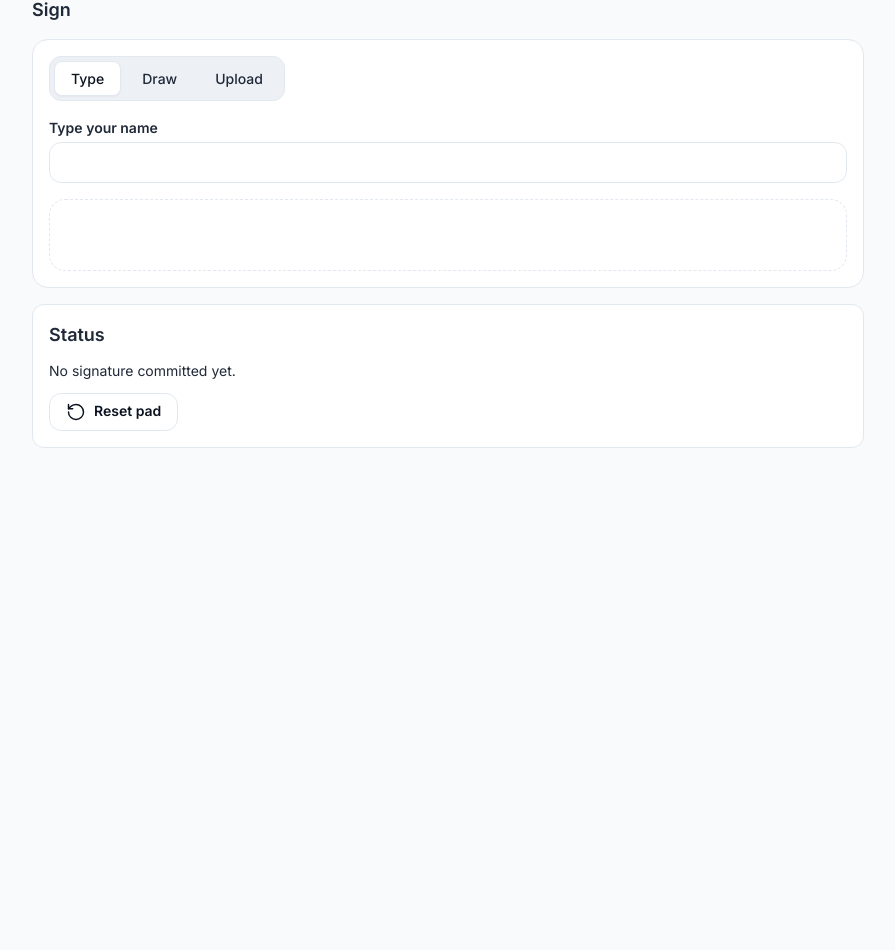
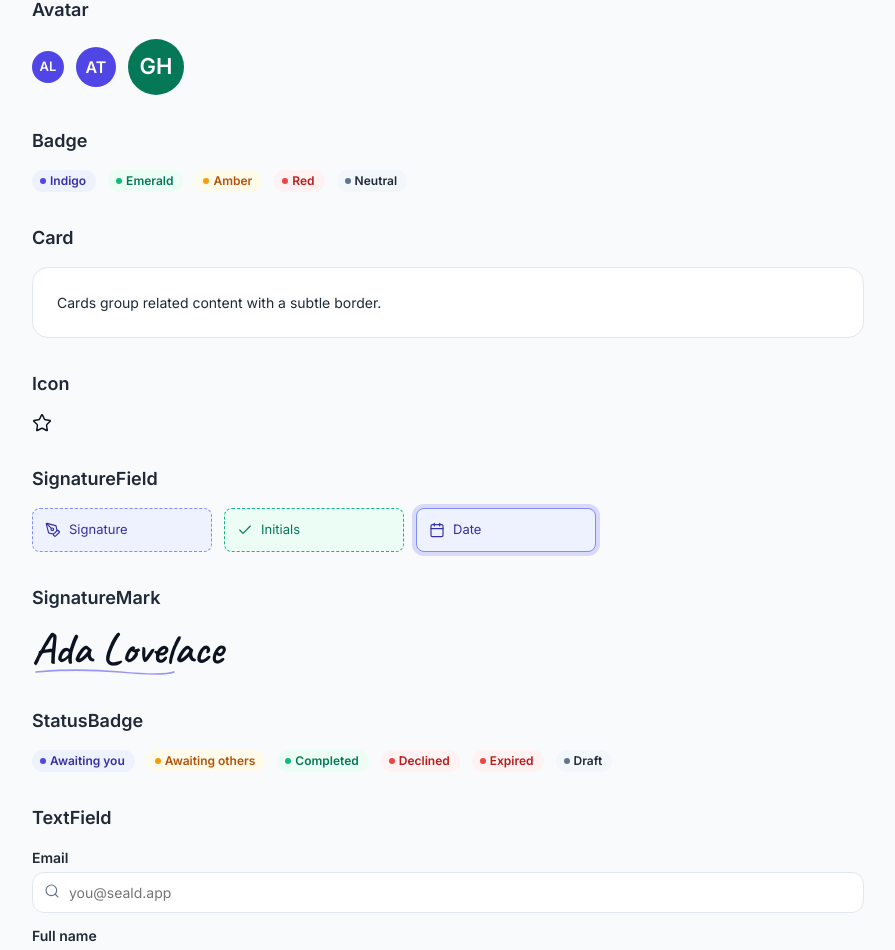
Before and after one commit to eliranRP/seald, a React (Vite) app: page / in a window 1280 px wide. Shown: the part 560-1510 px from the top of the page, without its empty margins (192-1087 px from the left). Before the commit the page ends 1040 px from the top, so only its background shows below. Built offline with nearby package versions, Linux system fonts and the light colour scheme.

Commit message:
feat(demo): render every public component in App harness

```diff
--- a/src/App.tsx
+++ b/src/App.tsx
@@ -1,12 +1,21 @@
 import { useCallback, useState } from 'react';
 import type { ReactNode } from 'react';
 import styled, { useTheme } from 'styled-components';
-import { RotateCcw } from 'lucide-react';
+import { RotateCcw, Search, Star } from 'lucide-react';
 import {
+  Avatar,
+  Badge,
   Button,
+  Card,
   DocThumb,
+  Icon,
+  SignatureField,
+  SignatureMark,
   SignaturePad,
   SignerRow,
+  StatusBadge,
+  TextField,
+  SIGNER_STATUSES,
   type SignatureValue,
   type Signer,
 } from './index';
@@ -99,6 +108,19 @@ const Controls = styled.div`
   gap: ${({ theme }) => theme.space[3]};
 `;
 
+const InlineRow = styled.div`
+  display: flex;
+  flex-wrap: wrap;
+  align-items: center;
+  gap: ${({ theme }) => theme.space[3]};
+`;
+
+const Stack = styled.div`
+  display: flex;
+  flex-direction: column;
+  gap: ${({ theme }) => theme.space[3]};
+`;
+
 const SIGNERS: ReadonlyArray<Signer> = [
   { id: 's1', name: 'Ada Lovelace', email: 'ada@analytical.engine', status: 'awaiting-you' },
   { id: 's2', name: 'Alan Turing', email: 'alan@bletchley.park', status: 'awaiting-others' },
@@ -168,6 +190,71 @@ export function App() {
         </DocRow>
       </Section>
 
+      <Section aria-labelledby="avatar-heading">
+        <SectionTitle id="avatar-heading">Avatar</SectionTitle>
+        <InlineRow>
+          <Avatar name="Ada Lovelace" />
+          <Avatar name="Alan Turing" size={40} />
+          <Avatar name="Grace Hopper" size={56} tone="emerald" />
+        </InlineRow>
+      </Section>
+
+      <Section aria-labelledby="badge-heading">
+        <SectionTitle id="badge-heading">Badge</SectionTitle>
+        <InlineRow>
+          <Badge tone="indigo">Indigo</Badge>
+          <Badge tone="emerald">Emerald</Badge>
+          <Badge tone="amber">Amber</Badge>
+          <Badge tone="red">Red</Badge>
+          <Badge tone="neutral">Neutral</Badge>
+        </InlineRow>
+      </Section>
+
+      <Section aria-labelledby="card-heading">
+        <SectionTitle id="card-heading">Card</SectionTitle>
+        <Card aria-label="Demo card">
+          <StatusLine>Cards group related content with a subtle border.</StatusLine>
+        </Card>
+      </Section>
+
+      <Section aria-labelledby="icon-heading">
+        <SectionTitle id="icon-heading">Icon</SectionTitle>
+        <InlineRow>
+          <Icon icon={Star} size={20} label="Star" />
+        </InlineRow>
+      </Section>
+
+      <Section aria-labelledby="signaturefield-heading">
+        <SectionTitle id="signaturefield-heading">SignatureField</SectionTitle>
+        <InlineRow>
+          <SignatureField kind="signature" signerName="Ada Lovelace" />
+          <SignatureField kind="initials" signerName="Alan Turing" filled />
+          <SignatureField kind="date" signerName="Grace Hopper" selected />
+        </InlineRow>
+      </Section>
+
+      <Section aria-labelledby="signaturemark-heading">
+        <SectionTitle id="signaturemark-heading">SignatureMark</SectionTitle>
+        <SignatureMark name="Ada Lovelace" />
+      </Section>
+
+      <Section aria-labelledby="statusbadge-heading">
+        <SectionTitle id="statusbadge-heading">StatusBadge</SectionTitle>
+        <InlineRow>
+          {SIGNER_STATUSES.map((status) => (
+            <StatusBadge key={status} status={status} />
+          ))}
+        </InlineRow>
+      </Section>
+
+      <Section aria-labelledby="textfield-heading">
+        <SectionTitle id="textfield-heading">TextField</SectionTitle>
+        <Stack>
+          <TextField label="Email" type="email" placeholder="you@seald.app" iconLeft={Search} />
+          <TextField label="Full name" helpText="First and last name" />
+        </Stack>
+      </Section>
+
       <Section aria-labelledby="pad-heading">
         <SectionTitle id="pad-heading">Sign</SectionTitle>
         <SignaturePad key={padKey} onCommit={handleCommit} />
```
Also changed, not shown: 1 other file (tests, documents, lock files or other folders).
